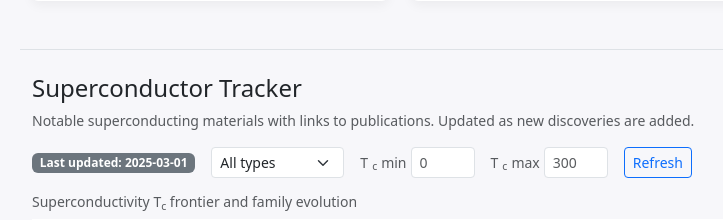
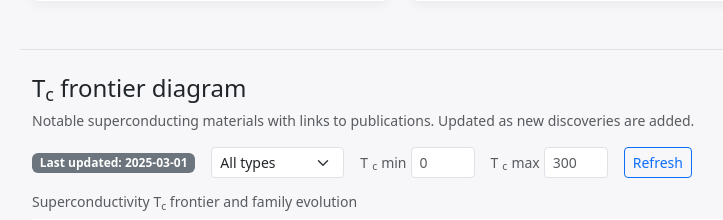
Before and after one commit to Itete5/smad, a FastAPI app: page / in a window 1280 px wide. Shown: the part 1181-1401 px from the top of the page, without its empty margins (50-773 px from the left). Run offline with FastAPI, Linux system fonts and the light colour scheme; data that the repository does not hold is empty; some libraries are stand-ins or nearby versions.

Commit message:
Rename Superconductor Tracker to Tc frontier diagram
Made-with: Cursor

```diff
--- a/templates/index.html
+++ b/templates/index.html
@@ -126,10 +126,10 @@
                 </div>
             </div>
 
-            <!-- Superconductor Tracker -->
+            <!-- Tc frontier diagram -->
             <div class="row mt-5 pt-4 border-top">
                 <div class="col-12">
-                    <h3 class="h4 mb-2">Superconductor Tracker</h3>
+                    <h3 class="h4 mb-2">T<sub>c</sub> frontier diagram</h3>
                     <p class="text-muted small mb-3">
                         Notable superconducting materials with links to publications. Updated as new discoveries are added.
                     </p>
@@ -369,7 +369,7 @@
         document.getElementById("searchBox")?.addEventListener("input", filterMaterials);
 
         // -----------------------------
-        // Superconductor Tracker
+        // Tc frontier diagram
         // -----------------------------
         let trackerData = { last_updated: "", materials: [] };
 
```
